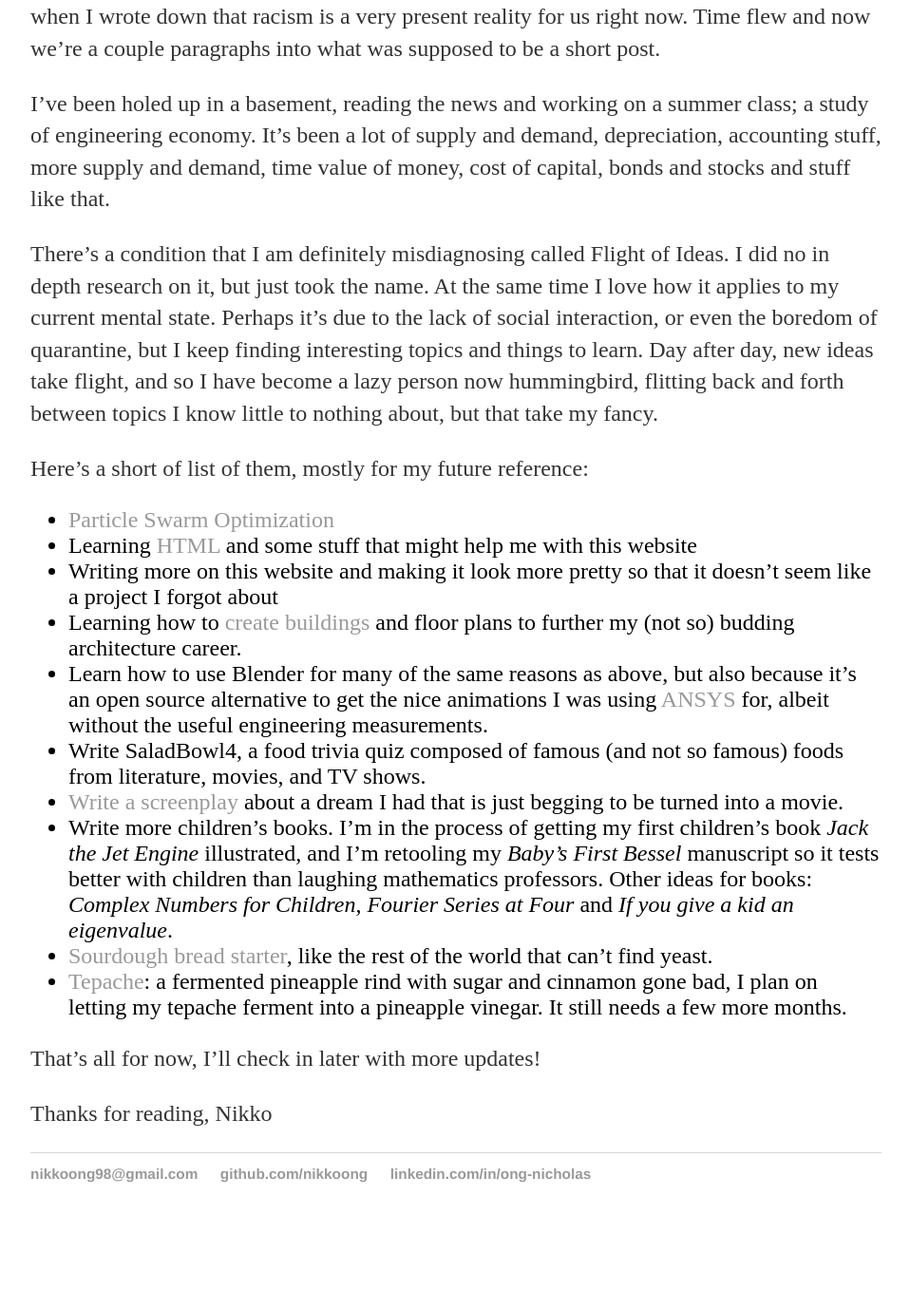
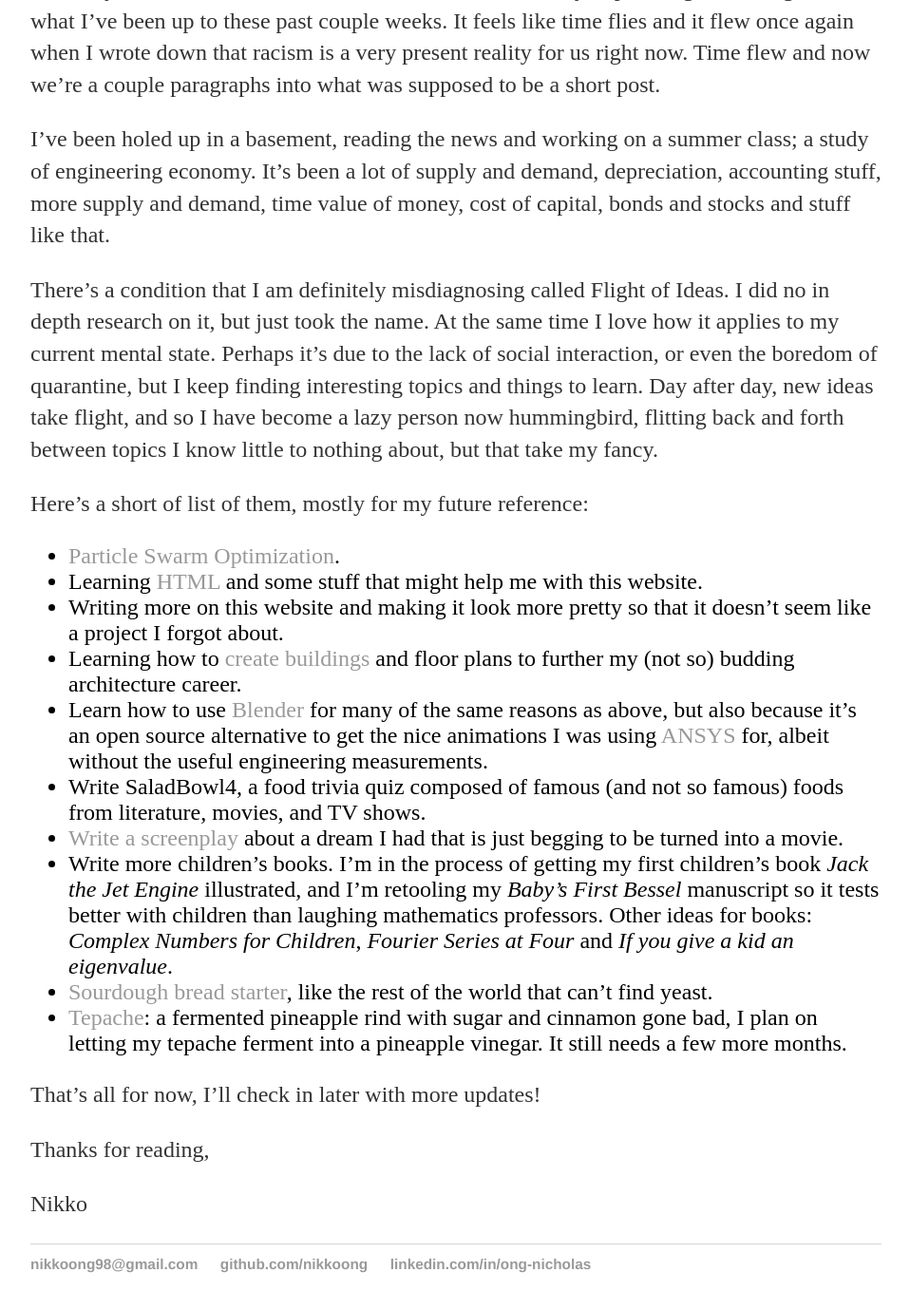
Before and after one commit to nikkoong/nikkoong.github.io, a Jekyll site: the page built from _posts/2020-05-30-Life-Update.md, in a window 1280 px wide and 1400 px high, scrolled down 1231 px. Shown: the top 1379 px of the window at 95% size, without its empty margins (160-1118 px from the left). Built offline with Jekyll 4.4.1, drawn with Linux system fonts in a browser that asks for light colours; before the commit the page ends 2536 px from its top, so only the background shows below that; part of the change alters nothing that is shown; some of the changed text lies outside the part shown.

```diff
--- a/_posts/2020-05-30-Life-Update.md
+++ b/_posts/2020-05-30-Life-Update.md
@@ -10,7 +10,7 @@ This is what you might be wondering, if you're following along. We're all mired
 
 That doesn't just mean posting stories about racism or violence toward PoC on social media, though that is a step we can take. It also means opening communication with those in our lives who have experienced or perpetrated racism. It means donating to causes that support survivors and the families of non-survivors. It means loving the people around you that you don't necessarily want to love because *every battle we can win in our fight against our inherent desire to put ourselves first* is a small victory against the gross, ugly reality of racism.
 
-#Life Update
+# Life Update
 
 I actually didn't intend to write the bit above because I was just planning on writing down what I've been up to these past couple weeks. It feels like time flies and it flew once again when I wrote down that racism is a very present reality for us right now. Time flew and now we're a couple paragraphs into what was supposed to be a short post.
 
@@ -19,11 +19,11 @@ I've been holed up in a basement, reading the news and working on a summer class
 There's a condition that I am definitely misdiagnosing called Flight of Ideas. I did no in depth research on it, but just took the name. At the same time I love how it applies to my current mental state. Perhaps it's due to the lack of social interaction, or even the boredom of quarantine, but I keep finding interesting topics and things to learn. Day after day, new ideas take flight, and so I have become a lazy person now hummingbird, flitting back and forth between topics I know little to nothing about, but that take my fancy.
 
 Here's a short of list of them, mostly for my future reference:
-* [Particle Swarm Optimization](https://nathanrooy.github.io/posts/2016-08-17/simple-particle-swarm-optimization-with-python/)
-* Learning [HTML](https://www.freecodecamp.org/learn) and some stuff that might help me with this website
-* Writing more on this website and making it look more pretty so that it doesn't seem like a project I forgot about
+* [Particle Swarm Optimization](https://nathanrooy.github.io/posts/2016-08-17/simple-particle-swarm-optimization-with-python/).
+* Learning [HTML](https://www.freecodecamp.org/learn) and some stuff that might help me with this website.
+* Writing more on this website and making it look more pretty so that it doesn't seem like a project I forgot about.
 * Learning how to [create buildings](https://www.youtube.com/watch?v=J2Rn0juhgdk) and floor plans to further my (not so) budding architecture career.
-* Learn how to use Blender for many of the same reasons as above, but also because it's an open source alternative to get the nice animations I was using [ANSYS](https://www.ansys.com/) for, albeit without the useful engineering measurements.
+* Learn how to use [Blender](https://www.blender.org/) for many of the same reasons as above, but also because it's an open source alternative to get the nice animations I was using [ANSYS](https://www.ansys.com/) for, albeit without the useful engineering measurements.
 * Write SaladBowl4, a food trivia quiz composed of famous (and not so famous) foods from literature, movies, and TV shows.
 * [Write a screenplay](https://quoteunquoteapps.com/highland-2/) about a dream I had that is just begging to be turned into a movie.
 * Write more children's books. I'm in the process of getting my first children's book *Jack the Jet Engine* illustrated, and I'm retooling my *Baby's First Bessel* manuscript so it tests better with children than laughing mathematics professors. Other ideas for books: *Complex Numbers for Children*, *Fourier Series at Four* and *If you give a kid an eigenvalue*.
@@ -33,4 +33,5 @@ Here's a short of list of them, mostly for my future reference:
 That's all for now, I'll check in later with more updates!
 
 Thanks for reading,
+
 Nikko
```
